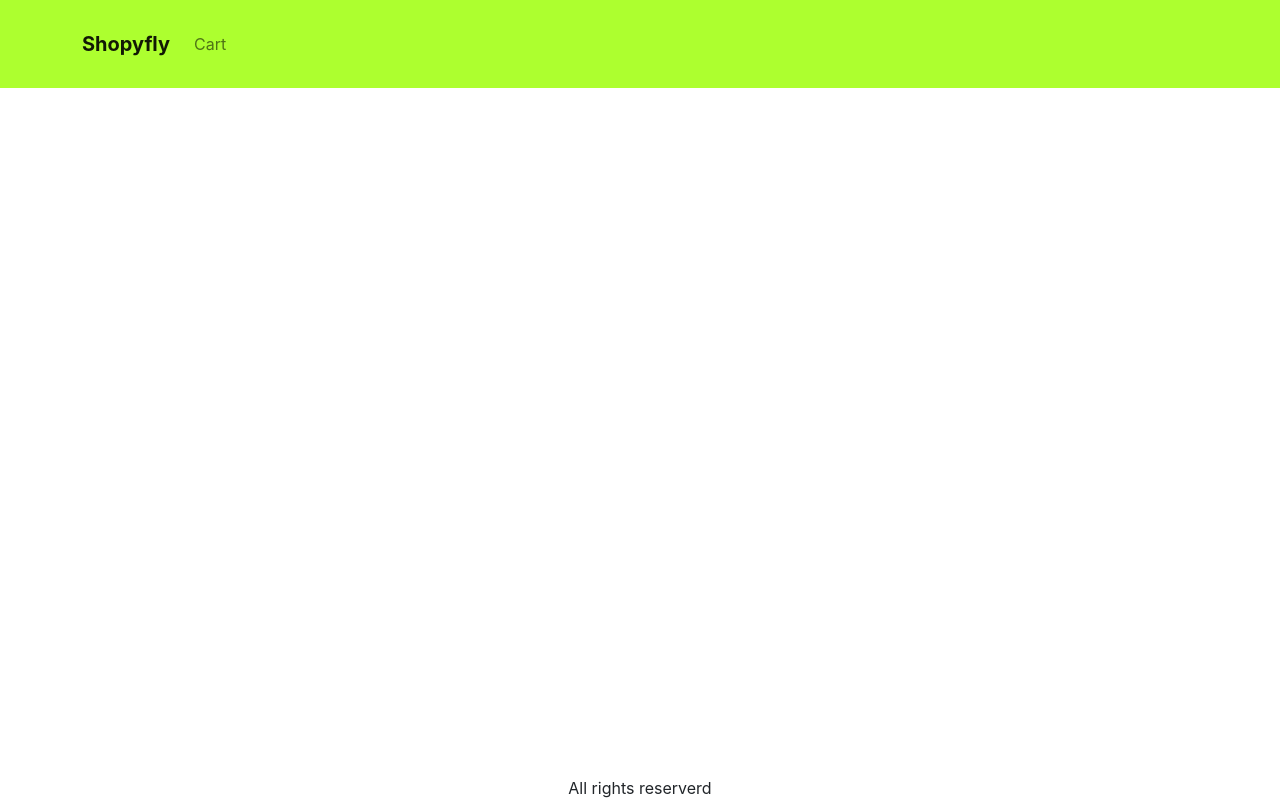
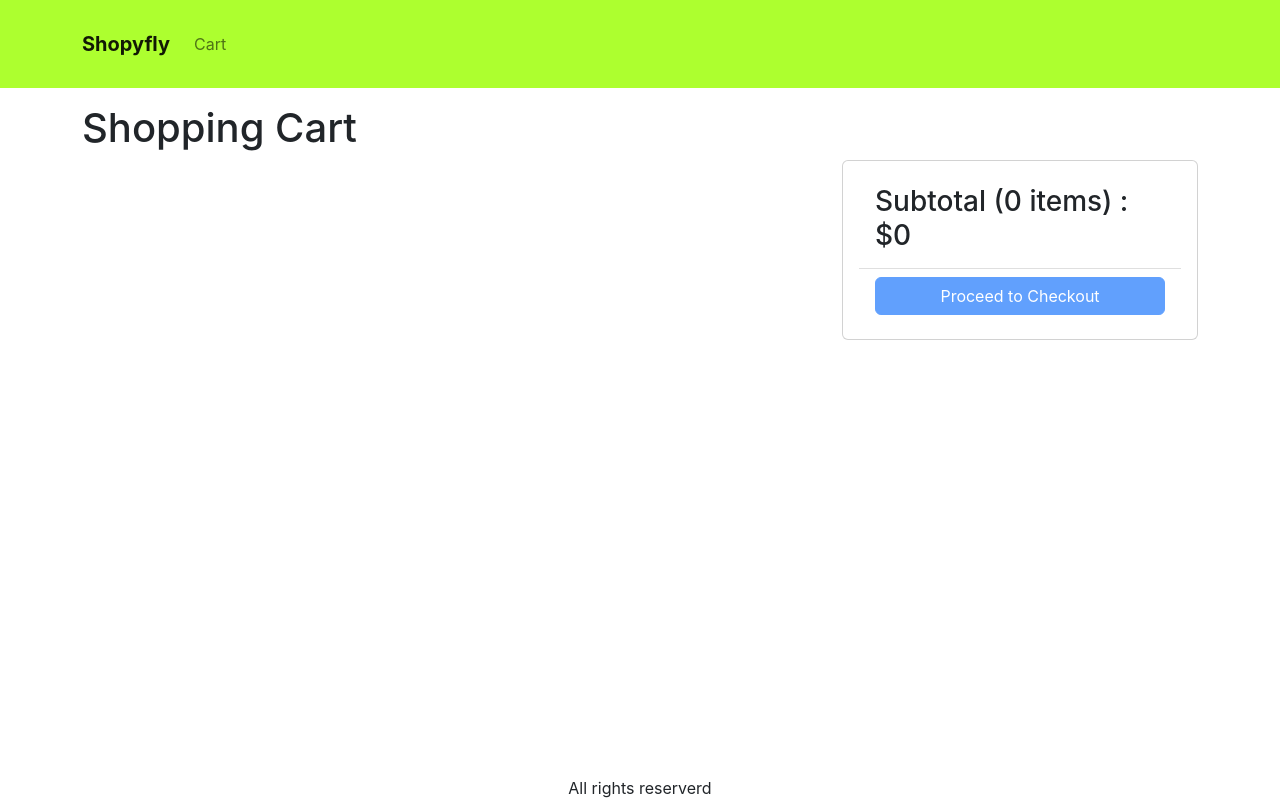
Before and after one commit to mirakis97/E-Commerce-Project, a React (Create React App) app in the folder front-end/: page /cart in a window 1280 px wide. Built offline with nearby package versions, Linux system fonts and the light colour scheme.

Commit message:
Add Cart Screen

```diff
--- a/front-end/src/App.js
+++ b/front-end/src/App.js
@@ -8,6 +8,7 @@
 import { Badge, Nav } from "react-bootstrap";
 import { useContext } from "react";
 import { Store } from "./componets/Cart/Store";
+import Cart from "./componets/Cart/Cart";
 
 function App() {
   const { state, dispatch: ctxDispatch } = useContext(Store);
@@ -38,6 +39,7 @@
           <Container className="mt-3">
             <Routes>
               <Route path="/product/:slug" element={<ProdcutScreen />} />
+              <Route path="/cart" element={<Cart />} />
               <Route path="/" element={<HomeScreen />} />
             </Routes>
           </Container>
--- /dev/null
+++ b/front-end/src/componets/Cart/Cart.js
@@ -0,0 +1,91 @@
+import { useContext } from "react";
+import { Store } from "./Store";
+import { Helmet } from "react-helmet-async";
+import { Button, Card, Col, ListGroup, Row } from "react-bootstrap";
+import MessageBox from "../common/MessageBox";
+import { Link } from "react-router-dom";
+
+export default function Cart() {
+  const { state, dispatch: ctxDispatch } = useContext(Store);
+  const {
+    cart: { cartItems },
+  } = state;
+
+  return (
+    <div>
+      <Helmet>
+        <title>Shopping Cart</title>
+      </Helmet>
+      <h1>Shopping Cart</h1>
+      <Row>
+        <Col md={8}>
+          {cartItems.lenght === 0 ? (
+            <MessageBox>
+              Cart is empty. <Link to="/">Go Shopping</Link>
+            </MessageBox>
+          ) : (
+            <ListGroup>
+              {cartItems.map((item) => (
+                <ListGroup.Item key={item._id}>
+                  <Row className="align-items-center">
+                    <Col md={4}>
+                      <img
+                        src={item.image}
+                        alt={item.name}
+                        className="img-fluid rounded img-thumbnail"
+                      ></img>{" "}
+                      <Link to={`/product/${item.slug}`}>{item.name}</Link>
+                    </Col>
+                    <Col md={3}>
+                      <Button variant="light" disabled={item.quantity === 1}>
+                        <i className="fas fa-minus-circle"></i>
+                      </Button>{" "}
+                      <span>{item.quantity}</span>{" "}
+                      <Button
+                        variant="light"
+                        disabled={item.quantity === item.countInStock}
+                      >
+                        <i className="fas fa-plus-circle"></i>
+                      </Button>
+                    </Col>
+                    <Col md={3}>${item.price}</Col>
+                    <Col md={2}>
+                      <Button variant="light">
+                        <i className="fas fa-trash"></i>
+                      </Button>
+                    </Col>
+                  </Row>
+                </ListGroup.Item>
+              ))}
+            </ListGroup>
+          )}
+        </Col>
+        <Col md={4}>
+          <Card>
+            <Card.Body>
+              <ListGroup variant="flush">
+                <ListGroup.Item>
+                  <h3>
+                    Subtotal ({cartItems.reduce((a, c) => a + c.quantity, 0)}{" "}
+                    items) : $
+                    {cartItems.reduce((a, c) => a + c.price * c.quantity, 0)}
+                  </h3>
+                </ListGroup.Item>
+                <ListGroup.Item>
+                  <div className="d-grid">
+                    <Button
+                    type="button"
+                    variant="primary"
+                    disabled={cartItems.length === 0}>
+                        Proceed to Checkout
+                    </Button>
+                  </div>
+                </ListGroup.Item>
+              </ListGroup>
+            </Card.Body>
+          </Card>
+        </Col>
+      </Row>
+    </div>
+  );
+}
--- a/front-end/src/componets/Products/ProductScreen.js
+++ b/front-end/src/componets/Products/ProductScreen.js
@@ -1,8 +1,8 @@
 import axios from "axios";
 import { useContext, useEffect, useReducer } from "react";
 import { Row, Col, ListGroup, Card, Badge, Button } from "react-bootstrap";
-import { Helmet } from "react-helmet-async";
-import { useParams } from "react-router-dom";
+//import { Helmet } from "react-helmet-async";
+import { useNavigate, useParams } from "react-router-dom";
 import { getError } from "../../utils";
 import { Store } from "../Cart/Store";
 import LoadingBox from "../common/LoadingBox";
@@ -24,7 +24,7 @@
 function ProdcutScreen() {
   const params = useParams();
   const { slug } = params;
-
+  const navigate = useNavigate()
   const [{ loading, error, product }, dispatch] = useReducer(reducer, {
     product: [],
     loading: true,
@@ -59,6 +59,7 @@
       type: "CART_ADD_ITEM",
       payload: { ...product, quantity },
     });
+    navigate('/cart')
   };
   return loading ? (
     <LoadingBox />
--- a/front-end/src/index.css
+++ b/front-end/src/index.css
@@ -47,3 +47,6 @@
 .img-large{
   max-width: 100%;
 }
+.img-thumbmail {
+  height: 80px;
+}
```
